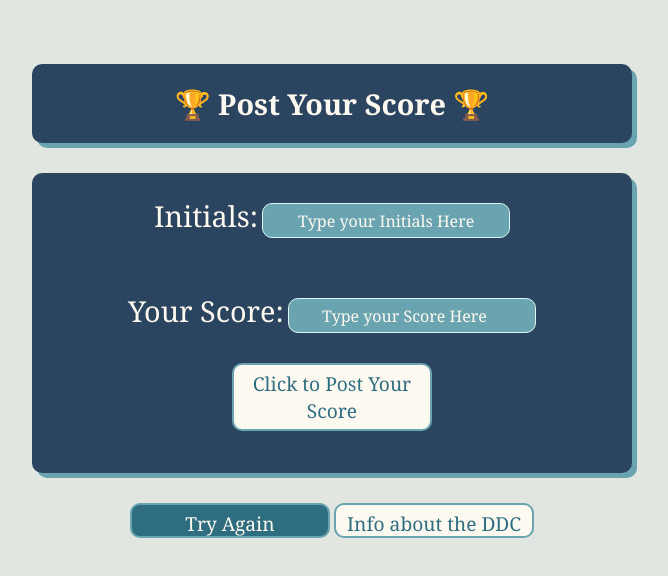
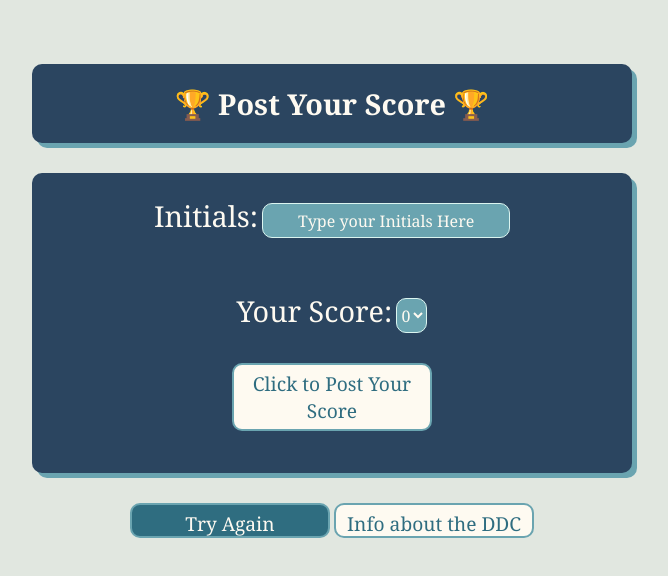
Before and after one commit to nchoin/Interactive-Quiz, a plain HTML site: page highScore.html in a window 1280 px wide. Shown: the whole page, without its empty margins (308-976 px from the left). Drawn offline with Linux system fonts and the light colour scheme.

Commit message:
changed score to a dropdown option menu to eliminate possible incorrect scores posting.

```diff
--- a/highScore.html
+++ b/highScore.html
@@ -19,7 +19,15 @@
         </p>
         <p>
             <label class="statsLabels" for="score">Your Score:</label>
-            <input class="fields" type="number" placeholder="Type your Score Here"/>
+            <!-- <input class="fields" type="number" placeholder="Type your Score Here"/> -->
+            <select class="fields">
+                <option selected>0</option>
+                <option>1</option>
+                <option>2</option>
+                <option>3</option>
+                <option>4</option>
+                <option>5</option>
+            </select>
         </p>
     <!-- <button id="postScore">Click to Post Your Score</button>
     -->
```
